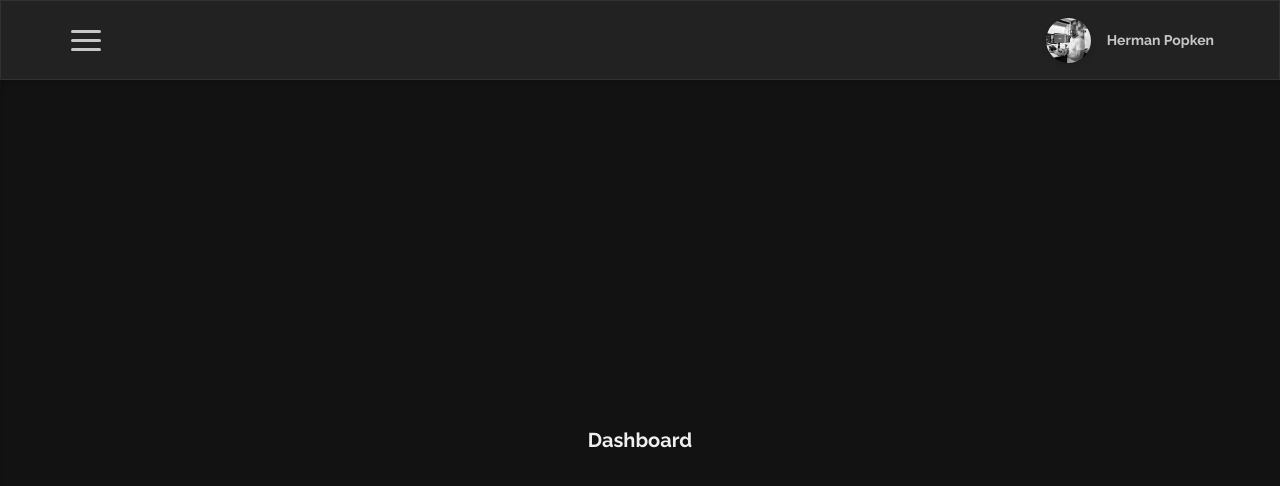
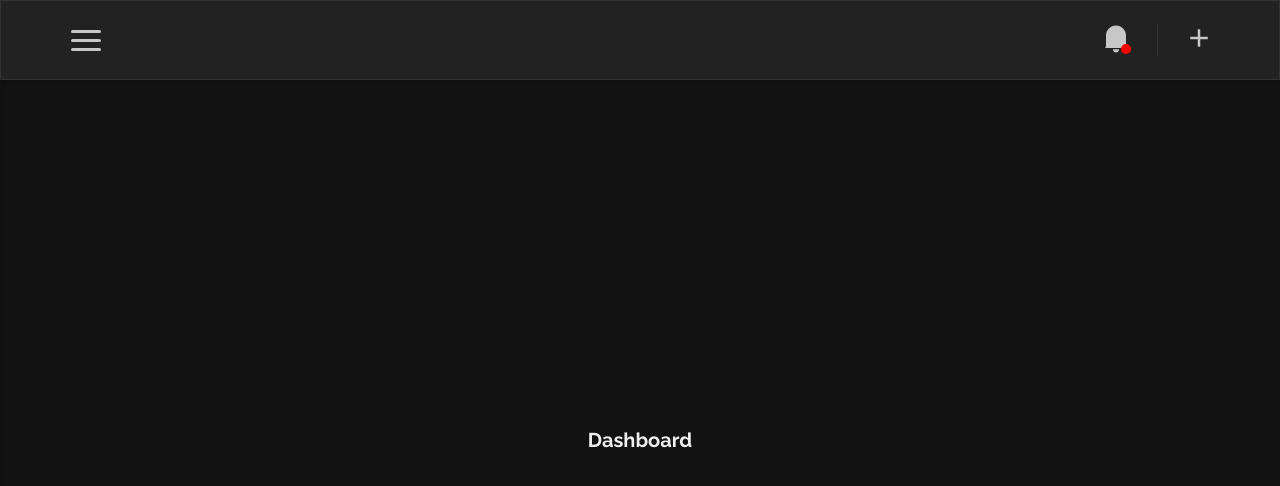
Before and after one commit to PopkenDev/popken-digital-marketing, a Next.js app: page /dashboard in a window 1280 px wide. Shown: the top 486 px of the page. Built offline with nearby package versions, Linux system fonts and the light colour scheme; a web font is replaced by a local one.

Commit message:
Added buttons to the header

```diff
--- a/src/app/(dashboard)/dashboard.css
+++ b/src/app/(dashboard)/dashboard.css
@@ -19,7 +19,6 @@
 .dashboard-header {
   height: 8rem;
   width: 100vw;
-  overflow: hidden;
   background: var(--component-background);
   box-shadow: var(--shadow-on-dark);
 }
@@ -34,21 +33,71 @@
   padding-inline: 1.6rem;
 }
 
-.dashboard-header_profile-img-container {
+.dashboard-header_button-container {
   display: flex;
   align-items: center;
-  gap: 1.6rem;
+  gap: 1rem;
 }
 
-.dashboard-header_profile-img-container figcaption {
-  display: none;
+.vertical-line {
+  width: 0.1rem;
+  height: 3.2rem;
+  background: var(--text-on-dark);
+  opacity: 0.1;
+  margin-inline: 1.6rem;
 }
 
-.dashboard-header_profile-img {
-  width: 4.5rem;
-  height: 4.5rem;
+.dropdown-menu_container {
+  position: relative;
+}
+
+.dashboard-header_header_notification-icon {
+  width: 3rem;
+  height: 3rem;
+  color: var(--text-on-dark);
+  position: relative;
+}
+
+.dashboard-header_button {
+  position: relative;
+  margin: 1.6rem 0;
+}
+
+.update.dashboard-header_button::after {
+  content: "";
+  width: 1rem;
+  height: 1rem;
+  background-color: #ff0000;
+  position: absolute;
+  bottom: 0.3rem;
+  right: 0rem;
   border-radius: 50%;
+}
+
+.dropdown-menu {
+  display: none;
+  flex-direction: column;
+  gap: 1.6rem;
+  position: absolute;
+  top: 100%;
+  right: 0;
+  background: var(--light-component-background);
+  width: max-content;
   box-shadow: var(--shadow-on-dark);
+  padding: 1.6rem;
+  border-radius: 0.9rem;
+}
+
+.open.dropdown-menu {
+  display: flex;
+}
+
+.dropdown-menu_item {
+  color: var(--text-on-light);
+  font-family: var(--primary-font);
+  font-size: 1.6rem;
+  font-weight: 700;
+  cursor: pointer;
 }
 
 .hamburger-container {
--- a/src/app/globals.css
+++ b/src/app/globals.css
@@ -10,8 +10,11 @@
   --primary-font: "Raleway", sans-serif;
   --secondary-font: "Padauk", sans-serif;
   --dark-background: #121212;
+  --light-component-background: #cecece;
   --heading-on-dark: #efefef;
   --text-on-dark: #c7c7c7;
+  --heading-on-light: #121212;
+  --text-on-light: #333;
 
   /* Shadows */
   --shadow-on-dark: inset 0 0 0.5px 1px hsla(0, 0%, 100%, 0.075),
--- /dev/null
+++ b/src/components/dashboard/DropdownMenu.jsx
@@ -0,0 +1,39 @@
+"use client";
+
+import { useState, useEffect, useRef } from "react";
+
+const DropdownMenu = ({ icon, update, label }) => {
+  const [openDropdown, setOpenDropdown] = useState(false);
+  let menuRef = useRef();
+
+  useEffect(() => {
+    let handler = (e) => {
+      if (!menuRef.current.contains(e.target)) {
+        setOpenDropdown(false);
+        console.log(menuRef.current);
+      }
+    };
+
+    document.addEventListener("mousedown", handler);
+  }, []);
+
+  return (
+    <div className="dropdown-menu_container" ref={menuRef}>
+      <button
+        onClick={() => setOpenDropdown(!openDropdown)}
+        type="button"
+        title={label}
+        className={`${update ? "update" : ""} dashboard-header_button `}
+      >
+        {icon}
+      </button>
+
+      <ul className={`dropdown-menu ${openDropdown ? "open" : ""}`}>
+        <li className="dropdown-menu_item">Create a new ticket</li>
+        <li className="dropdown-menu_item">Create a new message to admin</li>
+      </ul>
+    </div>
+  );
+};
+
+export default DropdownMenu;
--- a/src/components/dashboard/HamburgerMenu.jsx
+++ b/src/components/dashboard/HamburgerMenu.jsx
@@ -19,6 +19,8 @@ const HamburgerMenu = () => {
   return (
     <>
       <button
+        type="button"
+        title="menu-button"
         onClick={() => setIsOpen(!isOpen)}
         className="hamburger-container"
       >
--- a/src/components/dashboard/Header.jsx
+++ b/src/components/dashboard/Header.jsx
@@ -1,22 +1,27 @@
-import Image from "next/image";
 import HamburgerMenu from "./HamburgerMenu";
+import { RiAddFill, RiNotification4Fill } from "@remixicon/react";
+import DropdownMenu from "./DropdownMenu";
 
 const DashboardHeader = () => {
+  const icons = {
+    notification: (
+      <RiNotification4Fill className="dashboard-header_header_notification-icon" />
+    ),
+    add: <RiAddFill className="dashboard-header_header_notification-icon" />,
+  };
+
   return (
     <header className="dashboard-header">
       <div className="dashboard-header_container">
         <HamburgerMenu />
-        <div>
-          <figure className="dashboard-header_profile-img-container">
-            <Image
-              height={300}
-              width={300}
-              src="/images/dashboard/herman-profile-img.jpg"
-              alt="profile-img"
-              className="dashboard-header_profile-img"
-            />
-            <figcaption>Herman Popken</figcaption>
-          </figure>
+        <div className="dashboard-header_button-container">
+          <DropdownMenu
+            icon={icons.notification}
+            update={true}
+            label="notifications"
+          />
+          <div className="vertical-line"></div>
+          <DropdownMenu icon={icons.add} update={false} label="add" />
         </div>
       </div>
     </header>
```
